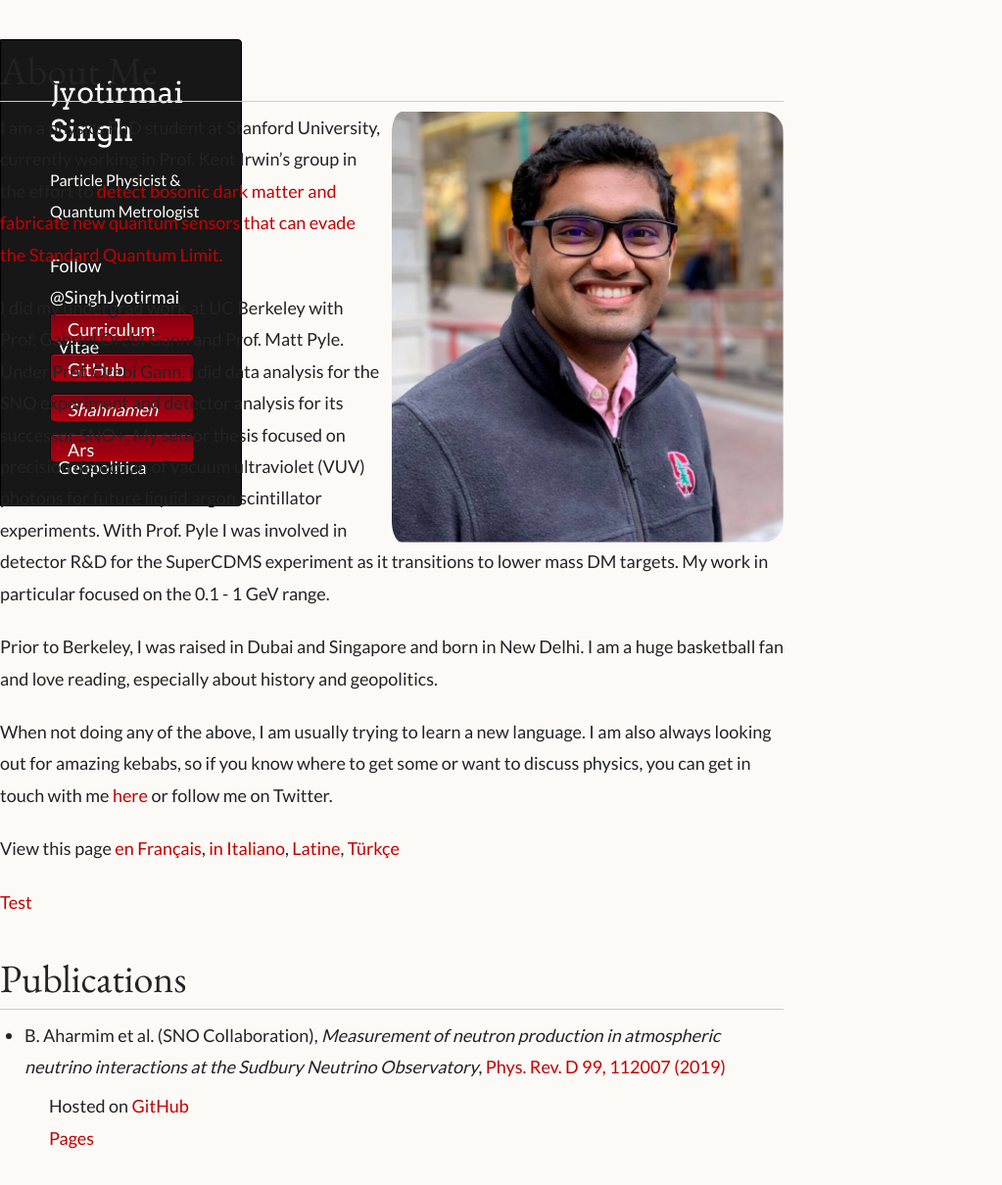
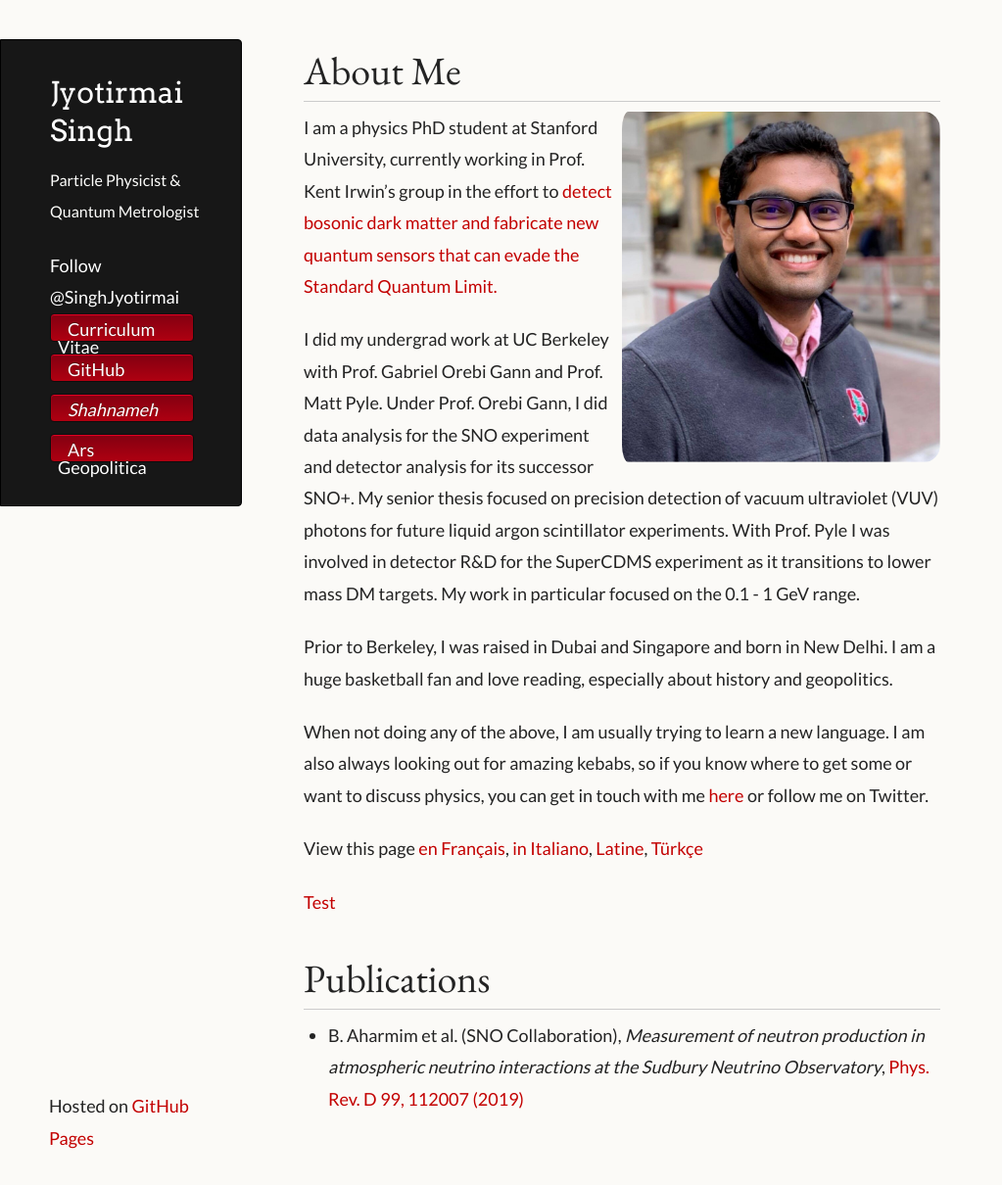
Before and after one commit to joe-singh/joe-singh.github.io, a Jekyll site: the page built from index.md, in a window 1280 px wide and 1210 px high. Shown: the whole window at 98% size, without its empty margins (0-1023 px from the left). Built offline with Jekyll 4.4.1, drawn with Linux system fonts in a browser that asks for light colours; some web fonts are replaced; comment, search, counter and statistics services are not loaded.

```diff
--- a/_sass/jekyll-theme-dinky.scss
+++ b/_sass/jekyll-theme-dinky.scss
@@ -327,10 +327,10 @@ a.buttons:hover {
 /* Section - for main page content */
 
 section {
-  width:800px;
-  float:left;
-  position:fixed;
+  width:650px;
+  float:right;
   padding-bottom:50px;
+  padding-left:100px;
 }
 
 
```
